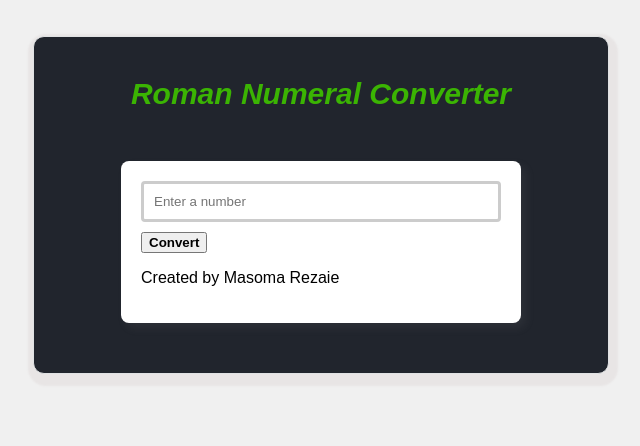
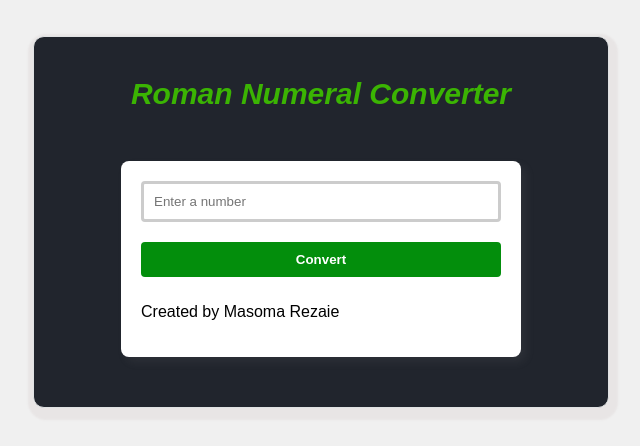
Before and after one commit to MasomRezaie/build-a-roman-numeral-checked, a plain HTML site: page index.html in a window 1280 px wide. Shown: the whole page, without its empty margins (319-959 px from the left). Drawn offline with Linux system fonts and the light colour scheme.

Commit message:
styled the button

```diff
--- a/styles.css
+++ b/styles.css
@@ -44,7 +44,7 @@ body {
   border-radius: 4px;
   }
 
-  /* button {
+  button {
   width: 100%;
   padding: 10px;
   margin: 10px 0px;
@@ -54,7 +54,8 @@ body {
   border-radius: 4px;
   cursor: pointer;
   }
-  button:hover {
+
+  /* button:hover {
     background-color: #05970e;
   }
 
```
Lines whose indentation alone changed are shown as unchanged.
